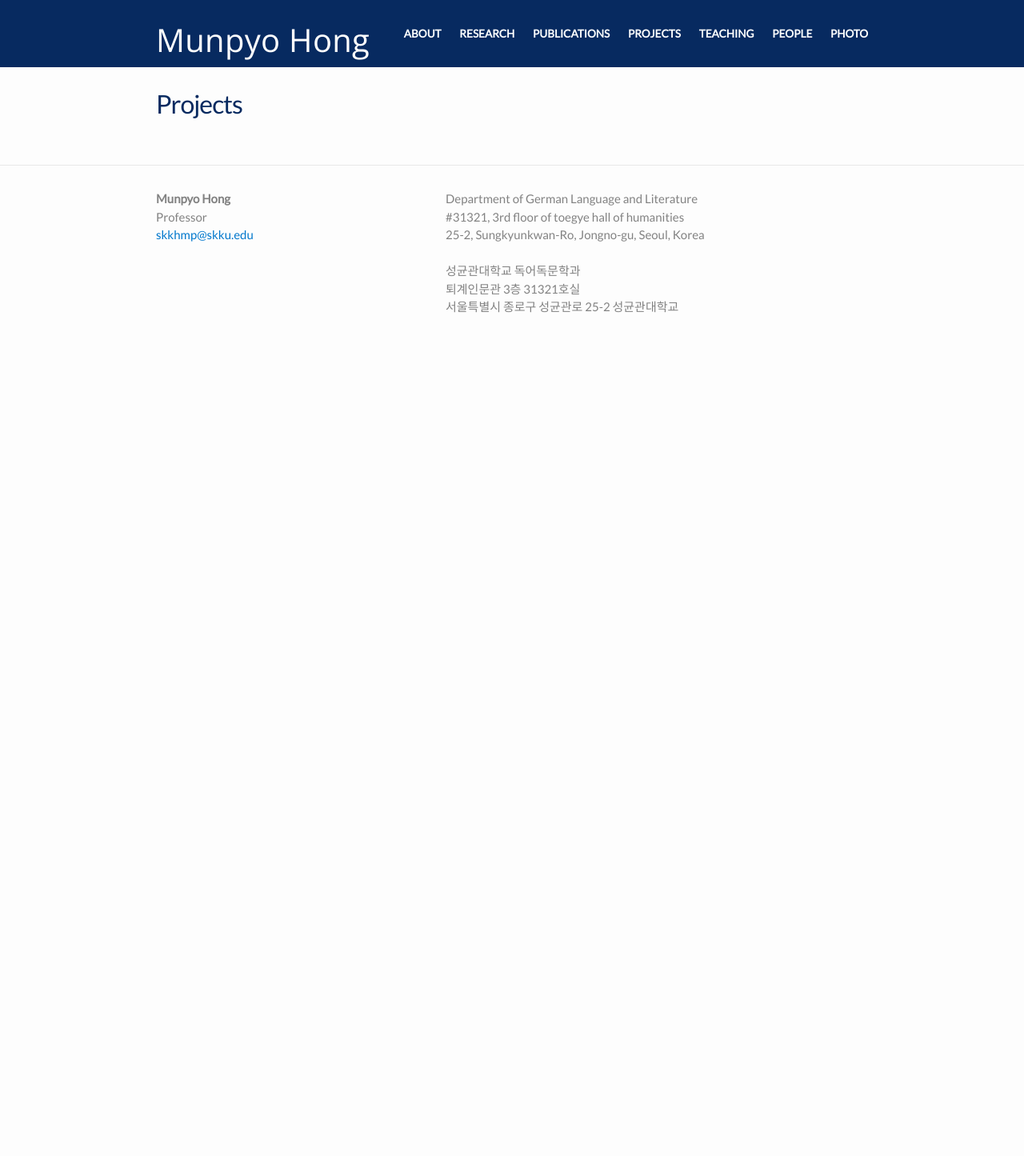
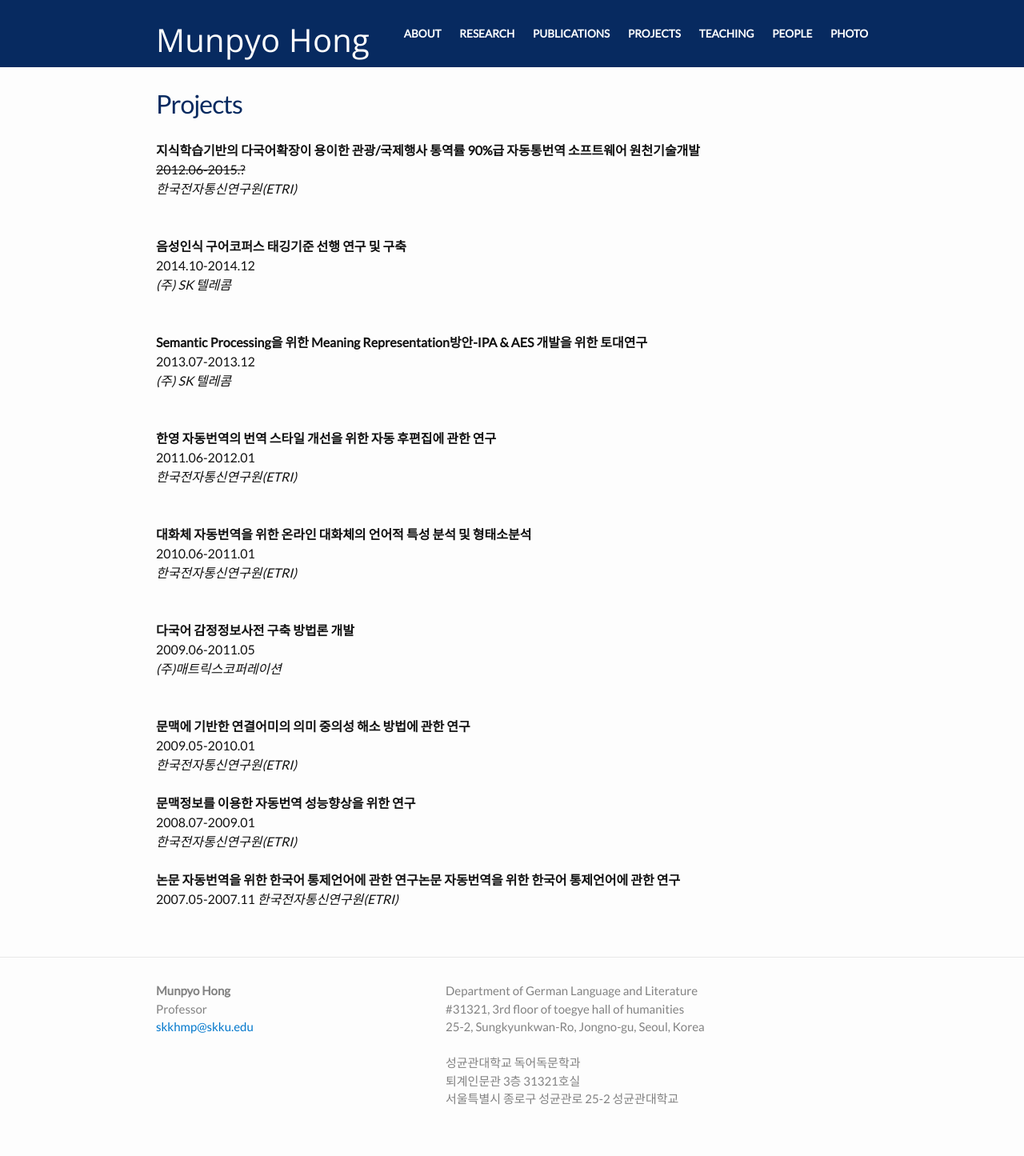
Before and after one commit to skkhmp/skkhmp.github.io, a Jekyll site: the page built from projects.md, in a window 1280 px wide. Shown: the whole page at 80% size. Built offline with Jekyll 4.4.1, drawn with Linux system fonts in a browser that asks for light colours; some web fonts are replaced; before the commit the page ends 900 px from its top, so only the background shows below that.

Commit message:
Update projects.md

```diff
--- a/projects.md
+++ b/projects.md
@@ -3,3 +3,46 @@ layout: page
 title: Projects
 permalink: /projects/
 ---
+**지식학습기반의 다국어확장이 용이한 관광/국제행사 통역률 90%급 자동통번역 소프트웨어 원천기술개발**<br/>
+~~2012.06-2015.?~~<br/>
+*한국전자통신연구원(ETRI)*<br/>
+<br/>
+<br/>
+**음성인식 구어코퍼스 태깅기준 선행 연구 및 구축**<br/>
+2014.10-2014.12<br/>
+*(주) SK 텔레콤*<br/>
+<br/>
+<br/>
+**Semantic Processing을 위한 Meaning Representation방안-IPA & AES 개발을 위한 토대연구**<br/>
+2013.07-2013.12<br/>
+*(주) SK 텔레콤*<br/>
+<br/>
+<br/>
+**한영 자동번역의 번역 스타일 개선을 위한 자동 후편집에 관한 연구**<br/>
+2011.06-2012.01<br/>
+*한국전자통신연구원(ETRI)*<br/>
+<br/>
+<br/>
+**대화체 자동번역을 위한 온라인 대화체의 언어적 특성 분석 및 형태소분석**<br/>
+2010.06-2011.01<br/>
+*한국전자통신연구원(ETRI)*<br/>
+<br/>
+<br/>
+**다국어 감정정보사전 구축 방법론 개발**<br/>
+2009.06-2011.05<br/>
+*(주)매트릭스코퍼레이션*<br/>
+<br/>
+<br/>
+**문맥에 기반한 연결어미의 의미 중의성 해소 방법에 관한 연구**<br/>
+2009.05-2010.01	<br/>
+*한국전자통신연구원(ETRI)*
+<br/>
+<br/>
+**문맥정보를 이용한 자동번역 성능향상을 위한 연구**<br/>
+2008.07-2009.01	<br/>
+*한국전자통신연구원(ETRI)*
+<br/>
+<br/>
+**논문 자동번역을 위한 한국어 통제언어에 관한 연구논문 자동번역을 위한 한국어 통제언어에 관한 연구**
+2007.05-2007.11
+*한국전자통신연구원(ETRI)*
```
